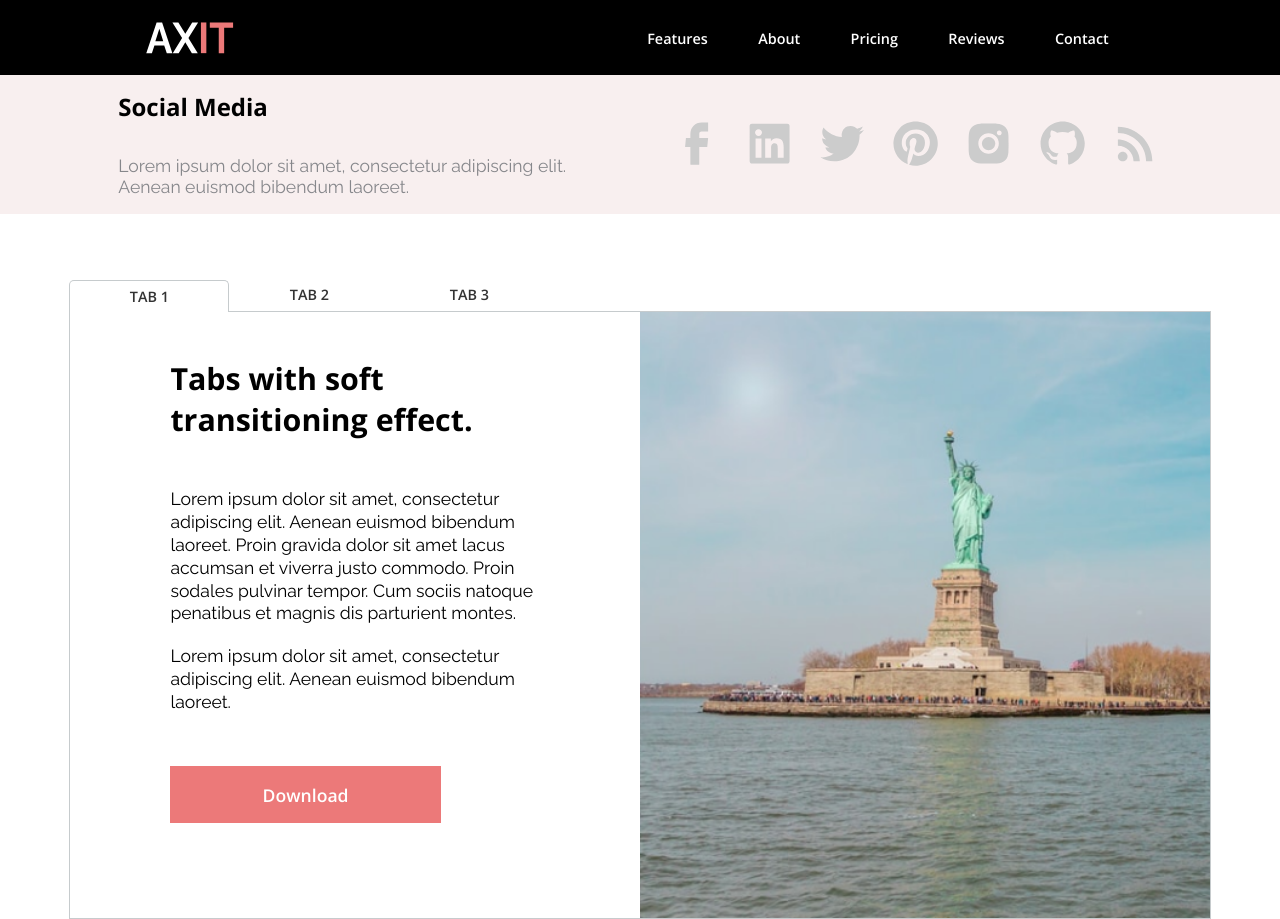
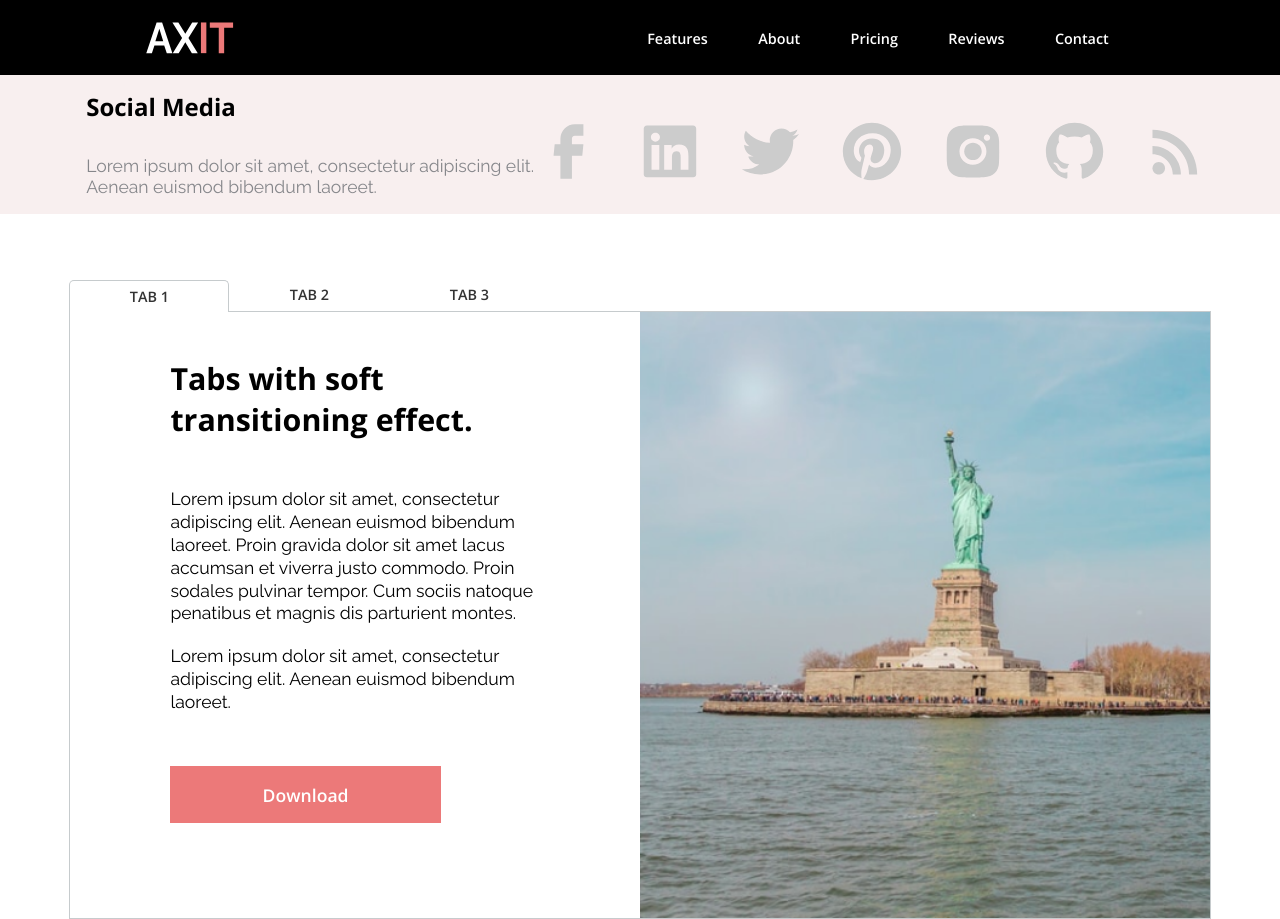
Before and after one commit to AnastasiaEvl/axitLanding, a plain HTML site: page index.html in a window 1280 px wide. Shown: the top 919 px of the page. Drawn offline with nearby package versions, Linux system fonts and the light colour scheme.

Commit message:
style: cgange icons sizes in design

```diff
--- a/index.html
+++ b/index.html
@@ -63,42 +63,42 @@
           <div class="messenger-icons">
             <a class="messenger-icons__link" href="#"
             ><img
-                    class="messenger-icons__img"
+                    class="messenger-icons__img--social"
                     src="./src/icons/facebook.svg"
                     alt="facebook"
             /></a>
             <a class="messenger-icons__link" href="#"
             ><img
-                    class="messenger-icons__img"
+                    class="messenger-icons__img--social"
                     src="./src/icons/linkedin.svg"
                     alt="linkedIn"
             /></a>
             <a class="messenger-icons__link" href="#"
             ><img
-                    class="messenger-icons__img"
+                    class="messenger-icons__img--social"
                     src="./src/icons/twitter.svg"
                     alt="twitter"
             /></a>
             <a class="messenger-icons__link" href="#"
             ><img
-                    class="messenger-icons__img"
+                    class="messenger-icons__img--social"
                     src="./src/icons/pinterest.svg"
                     alt="pinterest"
             /></a>
             <a class="messenger-icons__link" href="#"
             ><img
-                    class="messenger-icons__img"
+                    class="messenger-icons__img--social"
                     src="./src/icons/instagram.svg"
                     alt="instagram"
             /></a>
             <a class="messenger-icons__link" href="#"
             ><img
-                    class="messenger-icons__img"
+                    class="messenger-icons__img--social"
                     src="./src/icons/github.svg"
                     alt="github"
             /></a>
             <a class="messenger-icons__link" href="#"
-            ><img class="footer-icon" src="./src/icons/rss.svg" alt="rss"
+            ><img class="messenger-icons__img--social" src="./src/icons/rss.svg" alt="rss"
             /></a>
           </div>
         </section>
--- a/src/styles/footer.css
+++ b/src/styles/footer.css
@@ -13,7 +13,7 @@
     align-items: center;
     flex-direction: row;
     flex-wrap: wrap;
-    gap: 1.25rem;
+    gap: 3rem;
 }
 .messenger-icons img{
     transition: 0.5s;
--- a/src/styles/social.css
+++ b/src/styles/social.css
@@ -2,8 +2,9 @@
     padding: 5.6rem 0.9rem 1.1rem;
     background-color: #F8EFEF;
     display: flex;
-    justify-content: space-evenly;
+    justify-content:center;
     align-content: center;
+
 }
 .social__content-title{
     padding-bottom: 2rem;
@@ -11,3 +12,8 @@
 .social__content p {
     color: var(--middle-grey);
  }
+
+.messenger-icons__img--social{
+    width: 4.4rem;
+    height: 4.4rem;
+}
```
Also changed, not shown: src/styles/header.css (line endings or trailing spaces).
